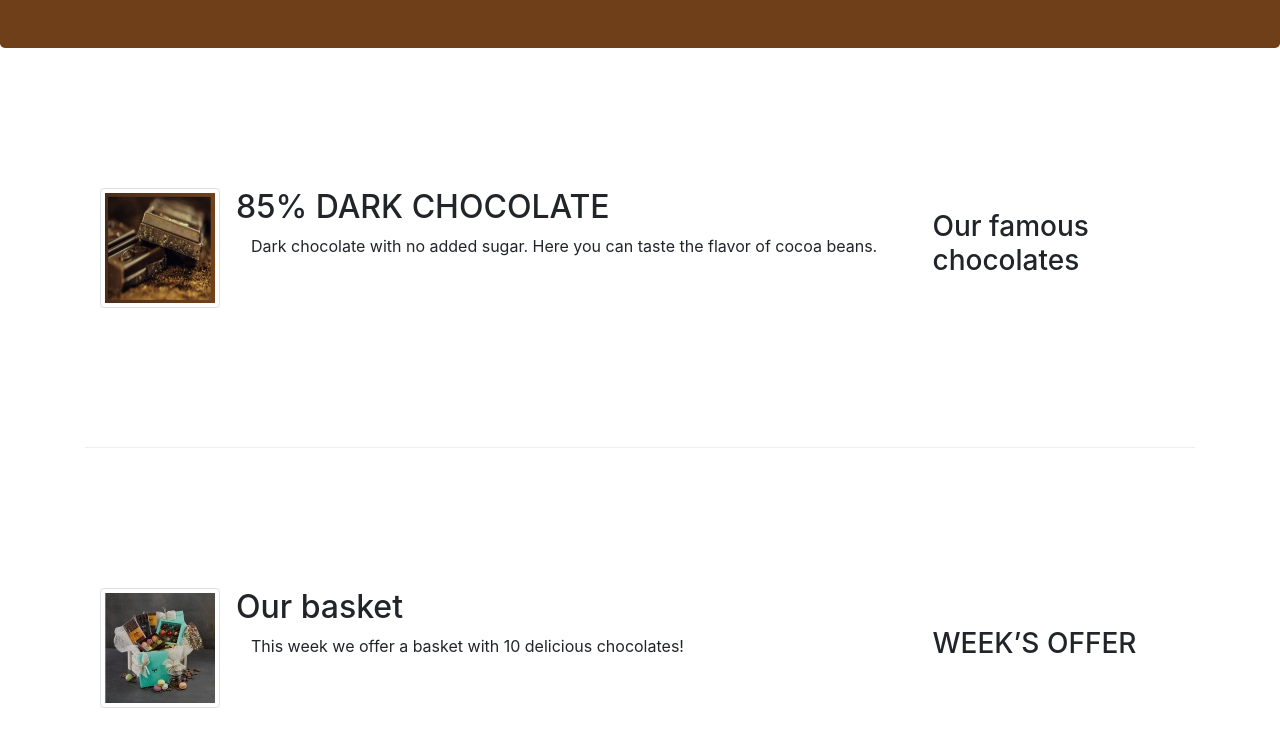
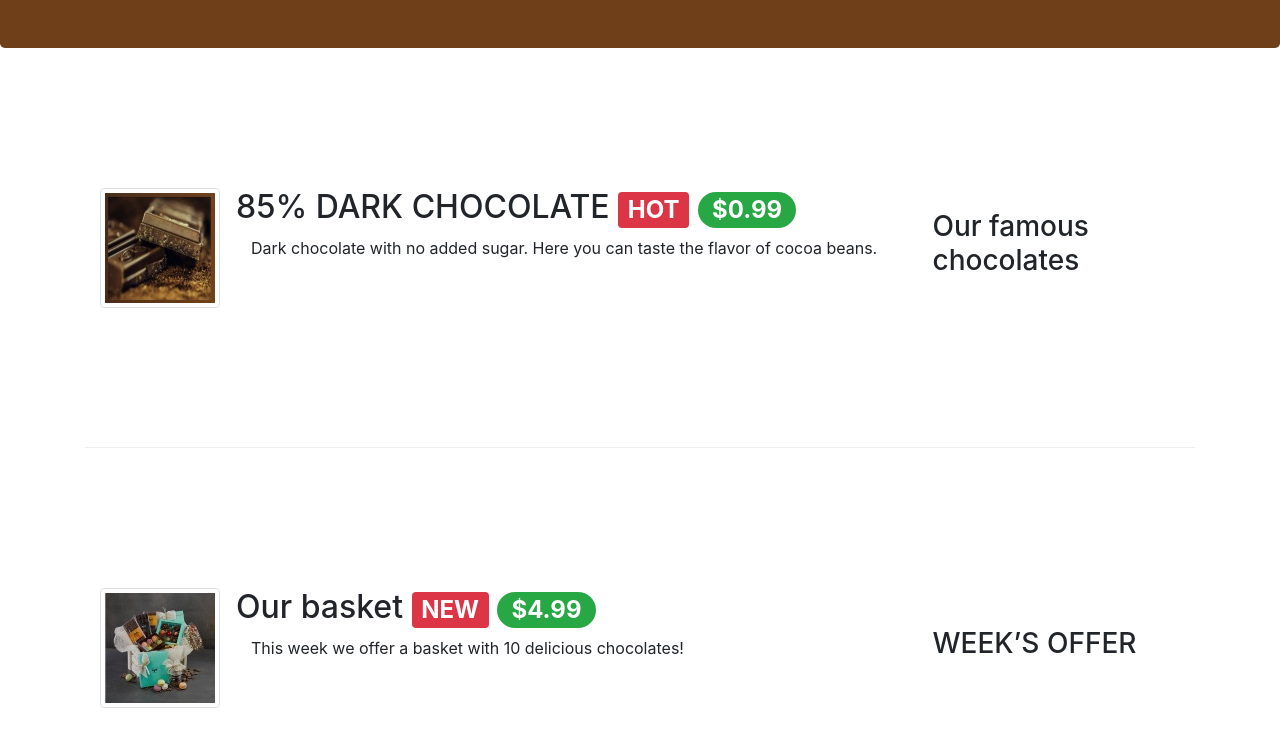
Before and after one commit to alexandradfx/leChocolat, a plain HTML site: page index.html in a window 1280 px wide. Shown: the part 265-1012 px from the top of the page. Drawn offline with nearby package versions, Linux system fonts and the light colour scheme.

Commit message:
Bootstrap Assignment 4

```diff
--- a/index.html
+++ b/index.html
@@ -64,7 +64,10 @@
                     <img class="d-flex mr-3 img-thumbnail align-self-center" src="images/dark85.jpg"
                         alt="85% DARK CHOCOLATE">
                     <div class="media-body">
-                        <h2 class="mt-0">85% DARK CHOCOLATE</h2>
+                        <h2 class="mt-0">85% DARK CHOCOLATE
+                            <span class="badge badge-danger">HOT</span>
+                            <span class="badge badge-pill badge-success">$0.99</span>
+                        </h2>
                         <p class="col d-none d-md-block">Dark chocolate with no added sugar.
                             Here you can taste the flavor of cocoa beans.</p>
                     </div>
@@ -82,7 +85,10 @@
                     <img class="d-flex mr-3 img-thumbnail align-self-center" src="images/promotion.jpg"
                         alt="week's offer">
                     <div class="media-body">
-                        <h2 class="mt-0">Our basket</h2>
+                        <h2 class="mt-0">Our basket
+                            <span class="badge badge-danger">NEW</span>
+                            <span class="badge badge-pill badge-success">$4.99</span>
+                        </h2>
                         <p class="col d-none d-md-block">This week we offer a basket with 10 delicious chocolates! </p>
                     </div>
                 </div>
```
